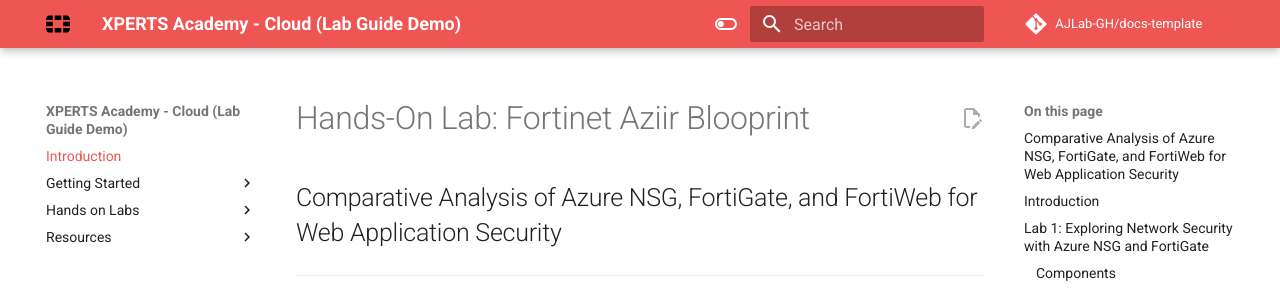
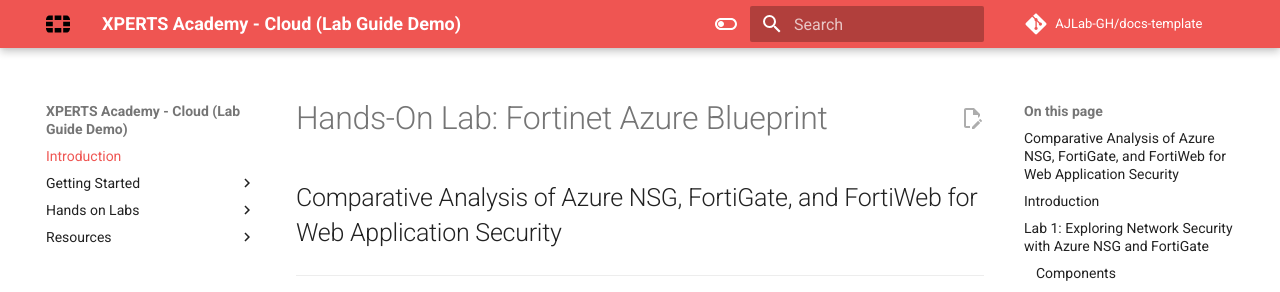
Before and after one commit to ajlab-gh/xperts-docs-demo, an MkDocs documentation site: the page built from docs/index.md, in a window 1280 px wide and 900 px high. Shown: the top 292 px of the window. Built offline with MkDocs 1.6.1 and Material for MkDocs 9.7.7, drawn with Linux system fonts in a browser that asks for light colours; comment, search, counter and statistics services are not loaded.

Commit message:
Update index.md

```diff
--- a/docs/index.md
+++ b/docs/index.md
@@ -1,4 +1,4 @@
-# Hands-On Lab: Fortinet Aziir Blooprint
+# Hands-On Lab: Fortinet Azure Blueprint
 
 ## Comparative Analysis of Azure NSG, FortiGate, and FortiWeb for Web Application Security
 
```
